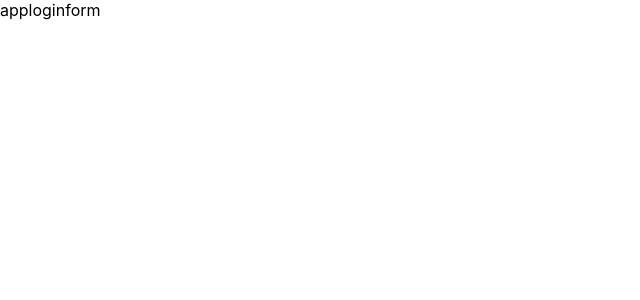
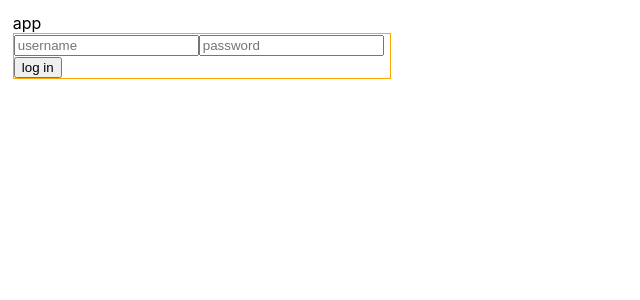
Before and after one commit to daredtech/Auth-Friends, a React (Create React App) app in the folder friends/: page / in a window 1280 px wide. Shown: the top 300 px of the page, without its empty margins (0-640 px from the left). Built offline with nearby package versions, Linux system fonts and the light colour scheme.

Commit message:
nodified a form

```diff
--- a/friends/src/App.css
+++ b/friends/src/App.css
@@ -0,0 +1,8 @@
+.App{
+    margin: 1%;
+}
+
+form{
+    width: 30%;
+    border: 1px solid orange;
+}
--- a/friends/src/App.js
+++ b/friends/src/App.js
@@ -10,7 +10,16 @@ function App() {
   return (
     <div className="App">
       app
+
+      <div className='navigation'>
       <LoginForm/>
+
+      </div>
+
+
+
+
+
 
     </div>
   );
--- a/friends/src/components/LoginForm.js
+++ b/friends/src/components/LoginForm.js
@@ -1,10 +1,33 @@
-import React from 'react';
+import React, {useState} from 'react';
 
 const LoginForm = () => {
+
+    const [credentials, setCredentials] = useState({username: '', password: ''});
+
+    const login = event => {
+        console.log('login event');
+    }
+
+    const handleChange = event => {
+        console.log('handlechange event');
+        setCredentials({[event.target.name]: event.target.value}
+            );
+        console.log('target value: ', event.target.value);
+    }
+
     return (
-        <>
-        loginform
-        </>
+        <form onSubmit={login}>
+
+            <input
+                type = 'text' name = 'username' placeholder = 'username' value = {credentials['username']} onChange = {handleChange}
+            />
+            <input
+                type = 'password' name = 'password' placeholder = 'password' value = {credentials['password']} onChange = {handleChange}
+            />
+
+
+            <button> log in </button>
+        </form>
     )
 }
 
```
